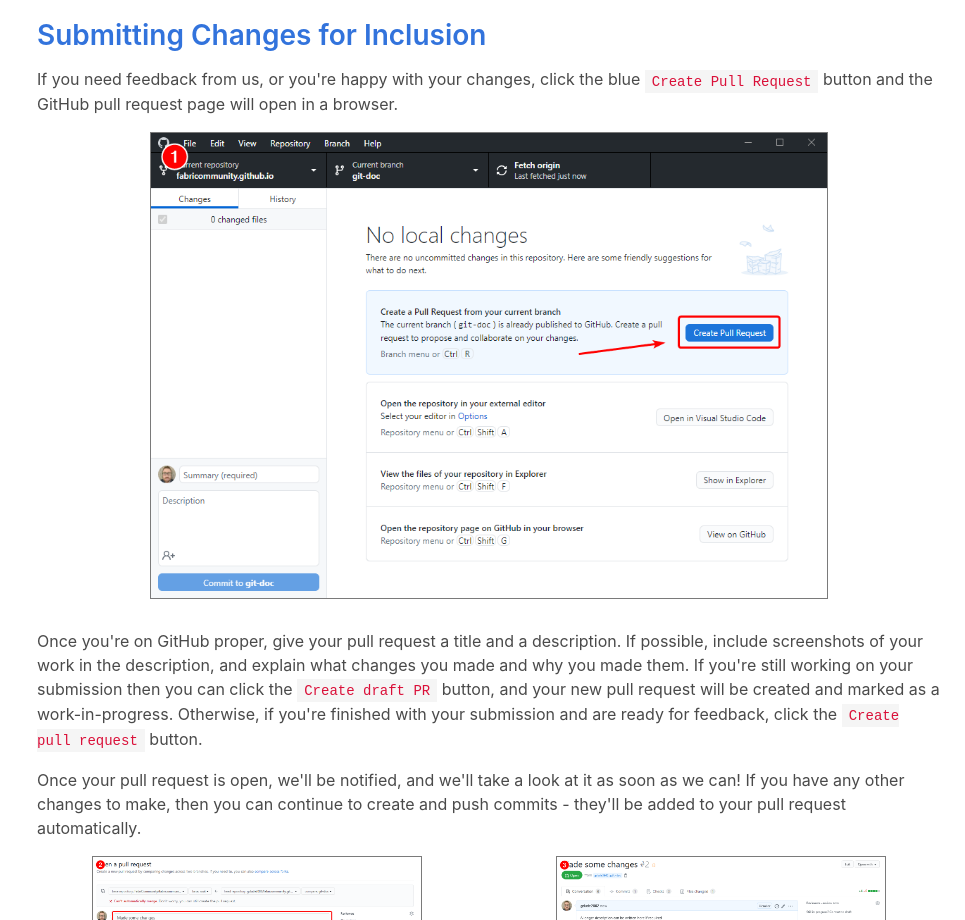
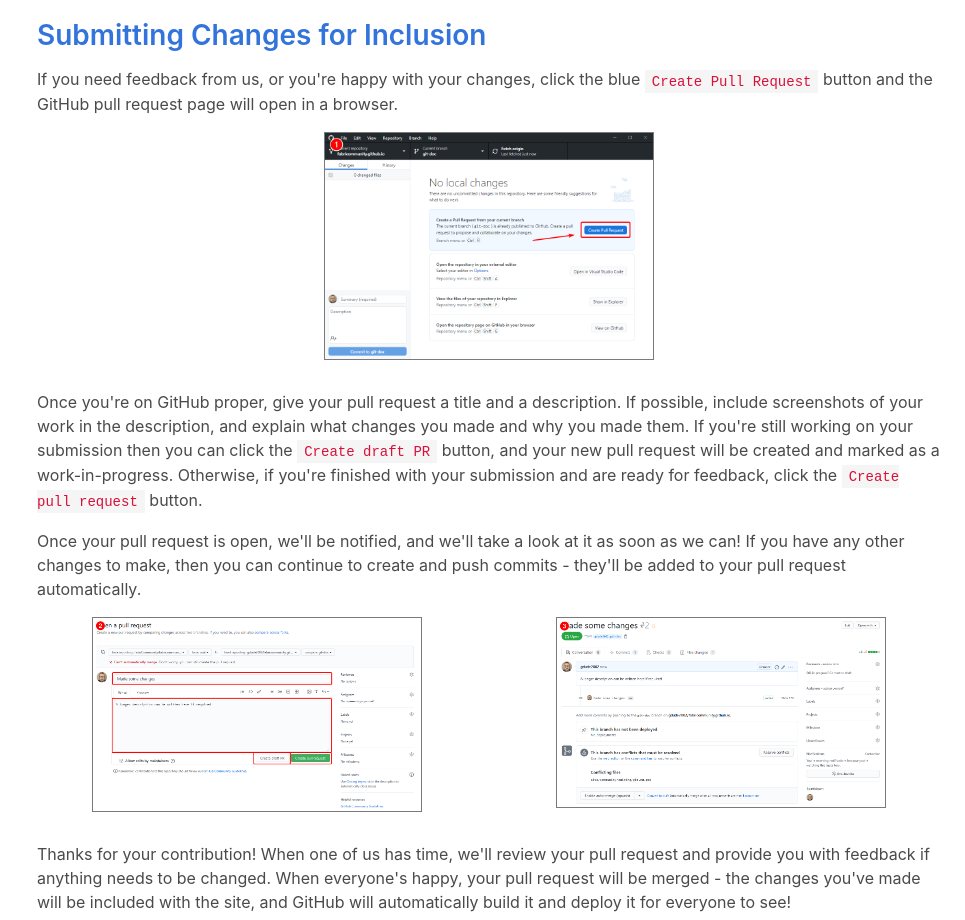
Before and after one commit to SpaceClouds42/fabricommunity.github.io, a plain HTML site: page community/editing/git/index.html in a window 1280 px wide. Shown: the part 3900-4820 px from the top of the page, without its empty margins (315-1280 px from the left). Drawn offline with Linux system fonts and the light colour scheme.

Commit message:
Update gh-pages to output generated at f6e887c

```diff
--- a/community/editing/git/index.html
+++ b/community/editing/git/index.html
@@ -373,7 +373,7 @@
 <p>If you need feedback from us, or you're happy with your changes, click the blue <code>Create Pull Request</code> button and
 the GitHub pull request page will open in a browser.</p>
 <div class="columns is-desktop">
-<div class="column ">
+<div class="column is-half is-offset-one-quarter">
 <div class="image-wrapper has-border">
 <p><a href="/static/images/community/editing/git/15-pr-button.png"><img src="/static/images/community/editing/git/15-pr-button.png" alt="Push changes" /></a></p>
 </div>
```
